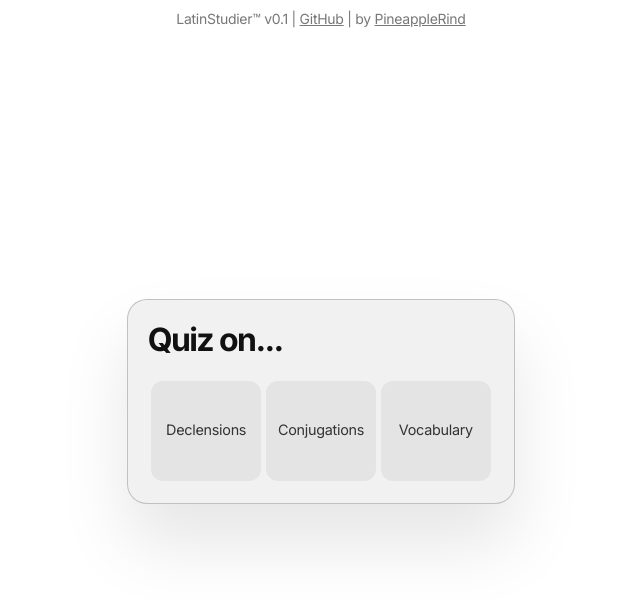
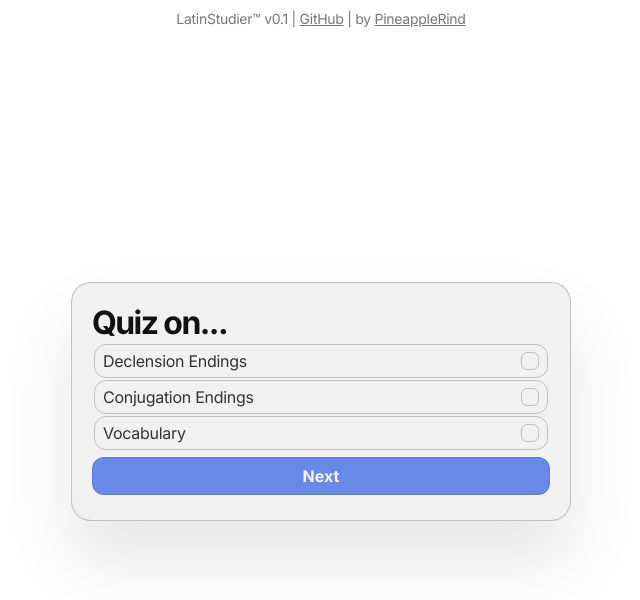
Before and after one commit to PineappleRind/latinstudy, a SvelteKit app: page /quiz/settings/categories in a window 1280 px wide. Shown: the top 600 px of the page, without its empty margins (319-959 px from the left). Built offline with nearby package versions, Linux system fonts and the light colour scheme.

Commit message:
new category design

```diff
--- a/src/components/Multitoggle.svelte
+++ b/src/components/Multitoggle.svelte
@@ -56,7 +56,7 @@
                 {item.name}
             </div>
         {:else}
-            <div data-multitoggle-option>
+            <div data-multitoggle-option data-unstyled>
                 <slot {handleSelect} {state} {item} />
             </div>
         {/if}
@@ -69,6 +69,10 @@
         flex-wrap: wrap;
         padding: 2px;
         gap: 2px;
+        max-width: 100%;
+    }
+    [data-unstyled] {
+        display: contents;
     }
     .multitoggle-option {
         padding: 3px 6px;
--- a/src/routes/+page.svelte
+++ b/src/routes/+page.svelte
@@ -10,5 +10,5 @@
 <br />
 <div class="flex">
   <a class="btn full-width" href="/view">Learn</a>
-  <a class="btn full-width" href="/quiz/settings">Quiz</a>
+  <a class="btn full-width" href="/quiz/settings/categories">Quiz</a>
 </div>
--- /dev/null
+++ b/src/routes/quiz/settings/+page.server.ts
@@ -0,0 +1,6 @@
+
+import { redirect } from '@sveltejs/kit';
+
+export function load() {
+	throw redirect(307, '/quiz/settings/categories');
+}
--- a/src/routes/quiz/settings/categories/+page.svelte
+++ b/src/routes/quiz/settings/categories/+page.svelte
@@ -1,19 +1,20 @@
 <script lang="ts">
     import Multitoggle from "@/components/Multitoggle.svelte";
+    import { enabledCategories } from "../stores";
+    import { goto } from "$app/navigation";
 </script>
 
 <h2>Quiz on...</h2>
-<br />
 <Multitoggle
-    min={1}
     items={[
-        { name: "Declensions", value: "Declensions" },
-        { name: "Conjugations", value: "Conjugations" },
+        { name: "Declension Endings", value: "Declensions" },
+        { name: "Conjugation Endings", value: "Conjugations" },
         { name: "Vocabulary", value: "Vocabulary" },
     ]}
     let:item
     let:handleSelect
     let:state
+    bind:state={$enabledCategories}
 >
     <div
         class="multitoggle-item category"
@@ -21,65 +22,74 @@
         on:click={() => handleSelect(item)}
         on:keydown={() => handleSelect(item)}
     >
-        <div class="category-trigger" />
         <div class="category-name">{item.name}</div>
+        <div class="category-checkbox">
+            <div class="category-checkbox-checkmark" />
+        </div>
     </div>
 </Multitoggle>
+<button
+    on:click={() => goto("/quiz/settings/fine-tune")}
+    disabled={$enabledCategories.length < 1}
+    class="btn primary full-width"
+>
+    Next
+</button>
 
 <style>
     .category {
-        margin-inline: 0.1em;
-        cursor: pointer;
-        display: flex;
+        border: 1px solid var(--border-light);
+        border-radius: var(--rad-m);
+        padding: 6px 8px;
+        min-width: 100%;
+        max-width: 300px;
+        display: inline-flex;
+        justify-content: space-between;
         align-items: center;
-        justify-content: center;
-        line-height: 2;
+        transition: background-color var(--tr), border var(--tr);
+    }
+    .category-checkbox {
+        width: 18px;
+        height: 18px;
+        border: 1px solid var(--border-light);
+        border-radius: var(--rad-s);
         position: relative;
-        min-height: 100px;
-        width: 110px;
-        padding: 20px;
-        transition: scale var(--tr), margin var(--tr),
-            background-color var(--tr);
+    }
+    .category-checkbox::after {
+        content: "";
+        background-color: transparent;
+        position: absolute;
+        width: 3px;
+        left: 6px;
+        top: 2px;
+        border-bottom: 2px solid white;
+        height: 8px;
+        border-right: 2px solid white;
+        rotate: 45deg;
+        scale: 0.5;
+        opacity: 0;
+        transition: opacity var(--tr), scale var(--tr);
+    }
+    .selected {
+        color: hsl(var(--btn-bg-base), 40%);
+        border: 1px solid hsl(var(--btn-bg-base), 70%);
+        background: hsl(var(--btn-bg-base), 90%);
+        animation: category-select 0.4s;
+    }
+    .selected .category-checkbox {
+        background: var(--btn-bg);
+    }
+    .selected .category-checkbox::after {
+        opacity: 1;
         scale: 1;
-        font-size: 0.9rem;
-        border-radius: var(--rad-m);
-        overflow: hidden;
-        border: 1px solid transparent;
-        background: var(--bg-l2);
     }
-    .category.selected {
-        margin-inline: 0.67em;
-        background: var(--bg-l3);
-        scale: 1.1;
-        border: 1px solid var(--border-light);
-    }
-    .category::after {
-        position: absolute;
-        content: "";
-        clip-path: polygon(
-            28% 38%,
-            41% 53%,
-            75% 24%,
-            86% 38%,
-            40% 78%,
-            15% 50%
-        );
-        width: 100%;
-        height: 100%;
-        background-image: radial-gradient(
-            circle at 0% 100%,
-            transparent 20%,
-            white 240%
-        );
-        background-size: 100%;
-        background-position: bottom;
-        transition: scale var(--tr), opacity var(--tr);
-        background-repeat: no-repeat;
-        opacity: 0;
-        scale: 1.1;
-    }
-    .category.selected::after {
-        scale: 1;
-        opacity: 1;
+    @keyframes category-select {
+        30% {
+            box-shadow: 0 0 0 0px hsla(var(--btn-bg-base), 50%, 1);
+            scale: 0.98;
+        }
+        100% {
+            box-shadow: 0 0 0 3px hsla(var(--btn-bg-base), 50%, 0);
+        }
     }
 </style>
--- a/static/theme.css
+++ b/static/theme.css
@@ -28,10 +28,12 @@ body {
     --txt-l: 1.1em;
     --txt-xl: 2em;
 
-    --btn-bg: #2d5be4;
-    --btn-bgh: #4874f9;
+    --btn-bg-base: 225, 77%;
+    --btn-bg: hsl(var(--btn-bg-base), 54%);
+    --btn-bgh: hsl(var(--btn-bg-base), 63%);
     --btn-rad: var(--rad-m);
 
+    --rad-s: calc(var(--rad-m) / 2);
     --rad-m: 12px;
     --rad-l: calc(var(--rad-m) * 2);
 
@@ -229,7 +231,7 @@ button {
     cursor: pointer;
     transition: var(--tr);
     backface-visibility: hidden;
-    margin: 5px;
+    margin-block: 5px;
     text-align: center;
     text-decoration: none;
 }
```
Also changed, not shown: src/routes/quiz/settings/fine-tune/+page.svelte (+12 -5 lines), src/routes/quiz/settings/fine-tune/+page.ts (added, +8 -0 lines).
